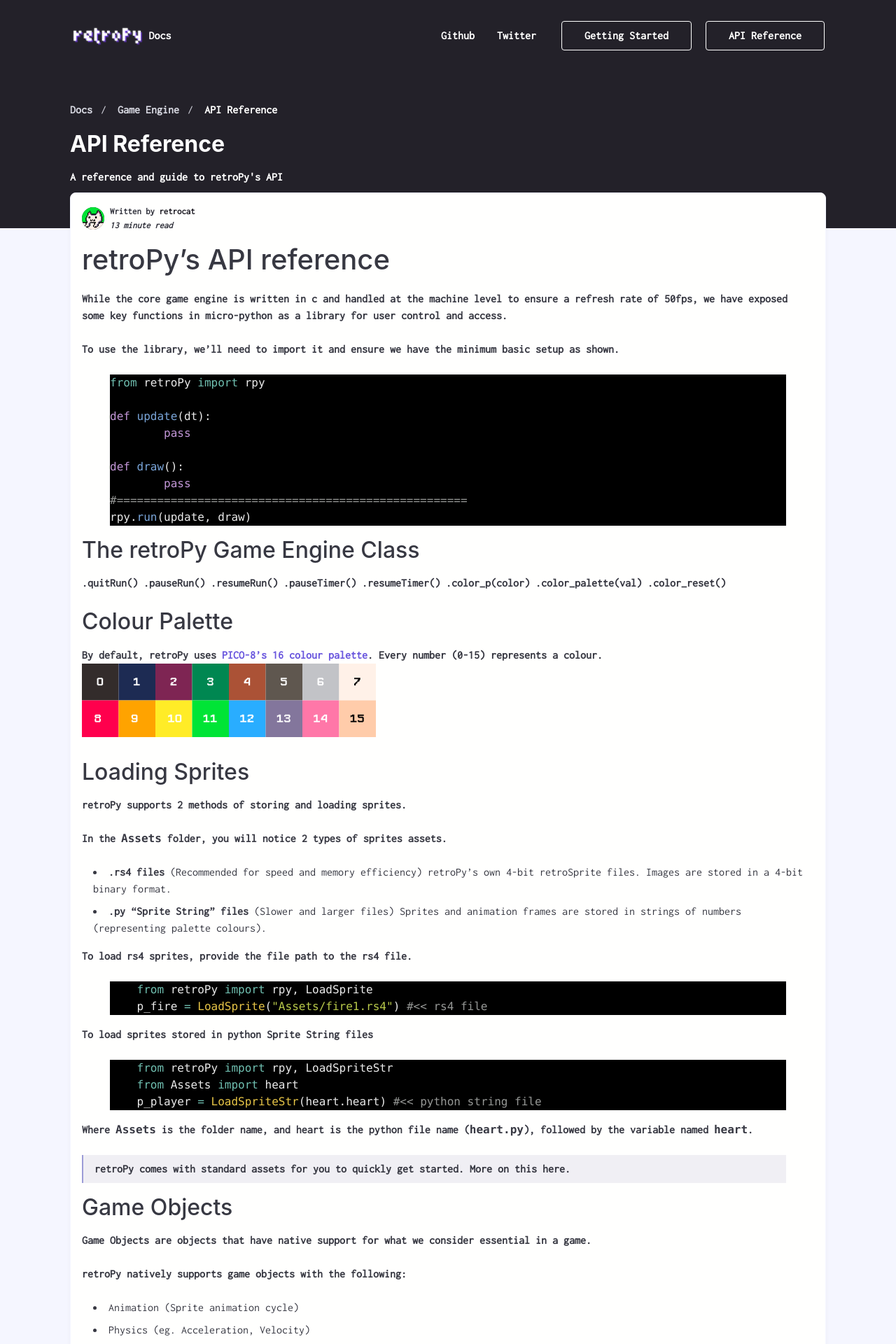
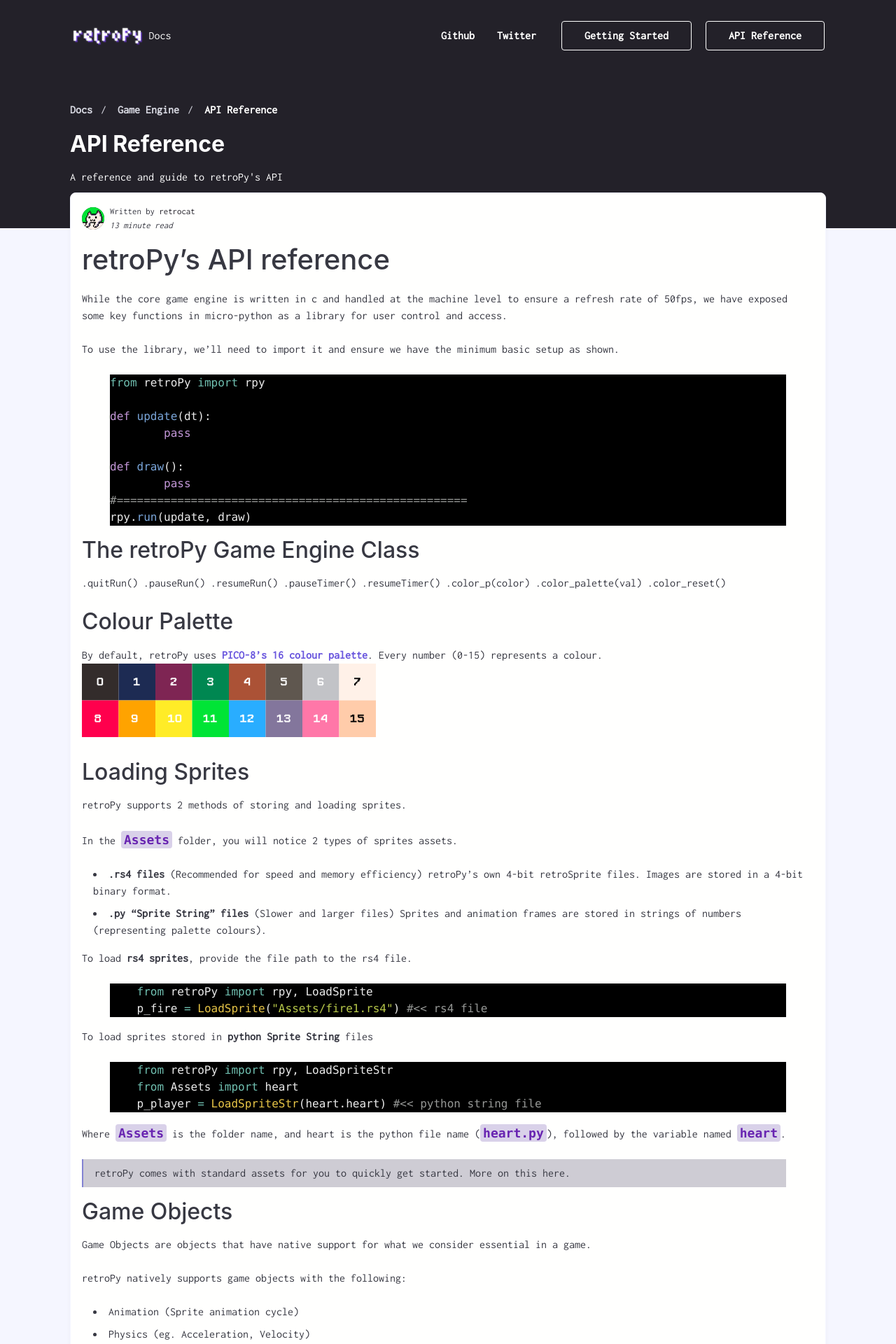
Before and after one commit to respawnin/retropy-docs, a Jekyll site: the page built from _posts/Game Engine/2023-08-30-api-reference.md, in a window 1280 px wide. Shown: the top 1920 px of the page at 70% size. Built offline with Jekyll 4.4.1, drawn with Linux system fonts in a browser that asks for light colours; nearby versions of some CDN libraries; some web fonts are replaced; comment, search, counter and statistics services are not loaded.

Commit message:
formatting fix update

```diff
--- a/_posts/Game Engine/2023-08-30-api-reference.md
+++ b/_posts/Game Engine/2023-08-30-api-reference.md
@@ -327,7 +327,6 @@
 
 **.hline(x, y, length, color)**
 **.vline(x, y, length, color)**
-
 *Draw a horizontal/ vertical line given the starting x,y position and length of the line *
 
 **.rect(Rect, color)**
--- a/_scss/_codes.scss
+++ b/_scss/_codes.scss
@@ -31,3 +31,25 @@
   }
 }
 */
+
+p code.highlighter-rouge,
+p kbd {
+    color: #6824b1;
+    font-size: 0.9rem;
+    background-color: #d9d1e9;
+    padding: 2px 4px;
+    border-radius: 4px;
+    word-break: break-word;
+    font-weight: bold;
+}
+
+li code.highlighter-rouge,
+li kbd {
+    color: #6824b1;
+    font-size: 0.8rem;
+    background-color: #d9d1e9;
+    padding: 2px 4px;
+    border-radius: 2px;
+    word-break: break-word;
+    font-weight: bold;
+}
--- a/_scss/_typography.scss
+++ b/_scss/_typography.scss
@@ -59,7 +59,11 @@
 p {
   margin: 0 0 $line-height;
   opacity: 1.0;
-  font-weight: 600;
+  font-weight: 300;
+}
+
+b, strong {
+  font-weight: bold;
 }
 
 a {
@@ -99,8 +103,8 @@
 
 // Blockquote
 blockquote {
-  border-left: $border-width-lg solid #9c9cd7;
-  background-color: #f0eff4;
+  border-left: $border-width-lg solid #8383d3;
+  background-color: #ceccd4;
   margin-left: 0;
   padding: $unit-2 $unit-4;
 
```
